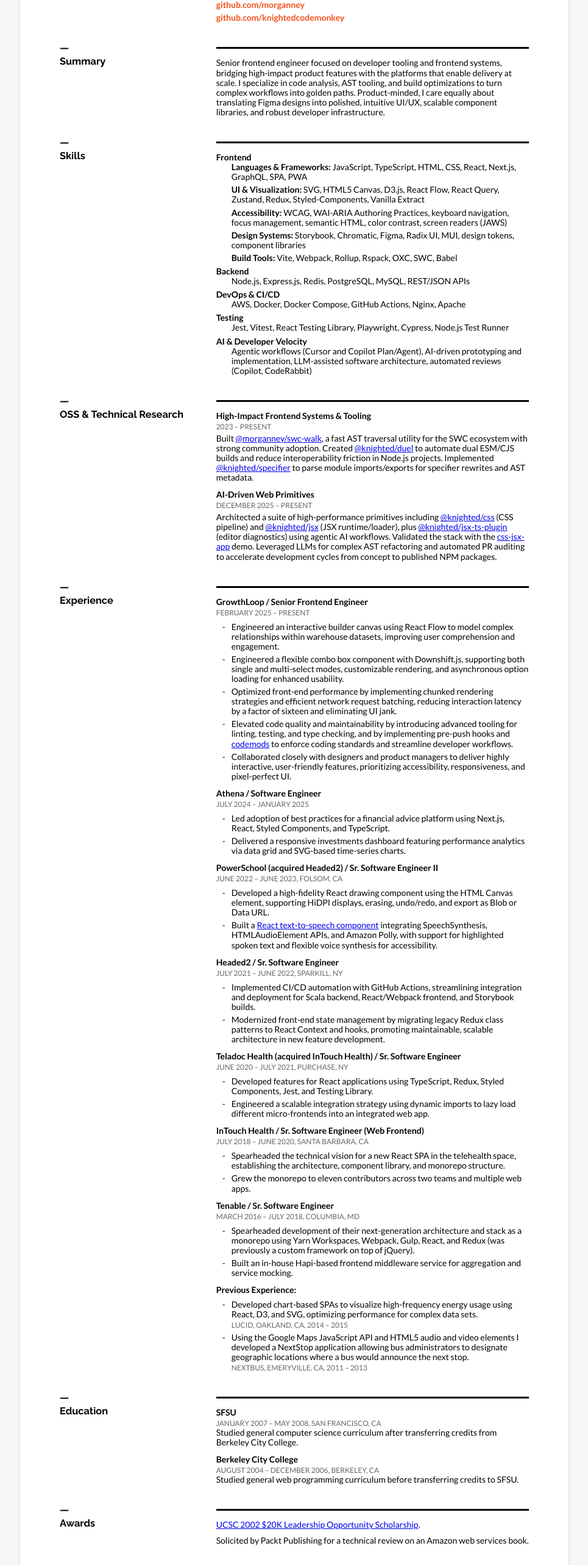
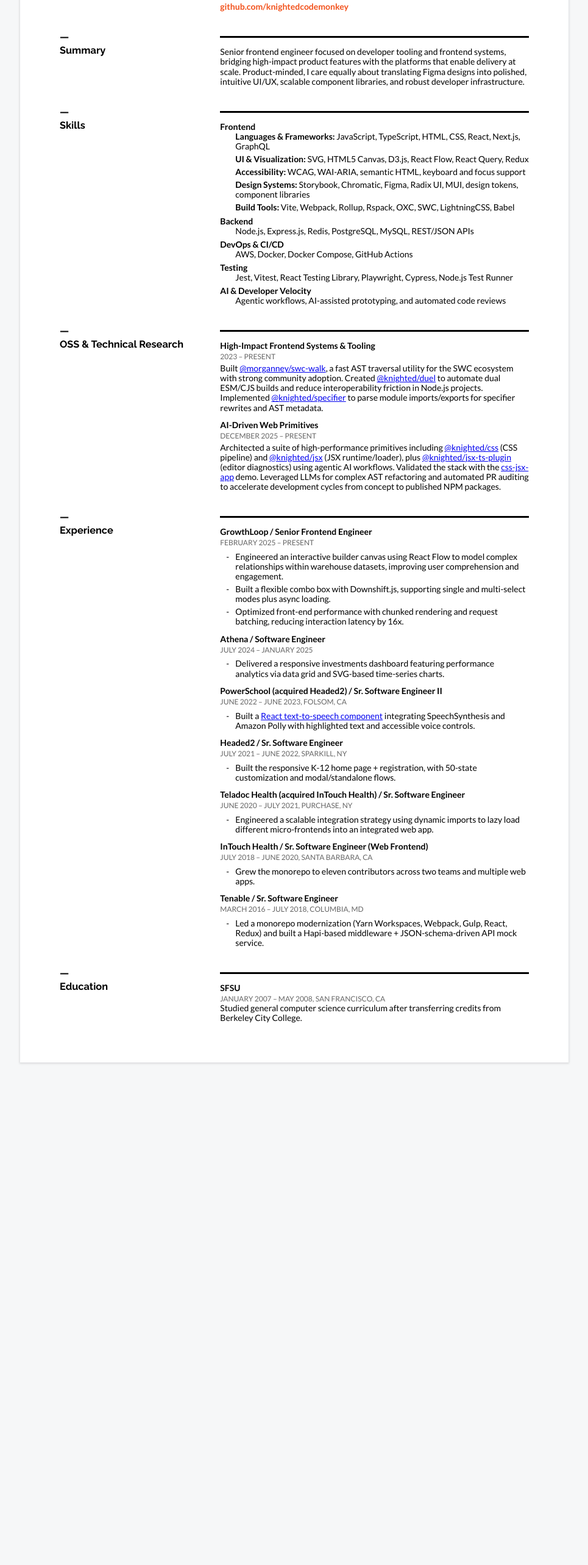
Before and after one commit to morganney/morgan.neys.info, a Next.js app: page /resume in a window 1280 px wide. Shown: the part 226-2792 px from the top of the page at 61% size, without its empty margins (157-1122 px from the left). After the commit the page ends 1983 px from the top, so only its background shows below. Built offline with nearby package versions, Linux system fonts and the light colour scheme.

Commit message:
refactor: shorten.

```diff
--- a/app/(professional)/globals.css
+++ b/app/(professional)/globals.css
@@ -103,6 +103,7 @@
   display: grid;
   grid-template-columns: 1fr 2fr;
   margin-bottom: 40px;
+  gap: 10px;
 }
 section:last-child {
   margin-bottom: 0;
@@ -228,12 +229,24 @@
 }
 
 @media print {
+  @page {
+    margin: 0.35in;
+  }
   a {
     color: #000;
     text-decoration: none;
   }
+  body {
+    background: #fff;
+    margin: 0;
+  }
   main {
     box-shadow: none;
+    margin: 0;
+    padding: 16px 12px;
+  }
+  section {
+    margin-bottom: 15px;
   }
   section:first-child ul a span:first-child {
     display: none;
--- a/app/(professional)/resume/page.js
+++ b/app/(professional)/resume/page.js
@@ -18,7 +18,6 @@
         <div>
           <h3>Morgan Ney</h3>
           <address>
-            <p>432 County Road 1236</p>
             <p>Quitman, TX 75783</p>
             <p>
               <a href="mailto:morganney@gmail.com">morganney@gmail.com</a>
@@ -51,10 +50,9 @@
         <p>
           Senior frontend engineer focused on developer tooling and frontend systems,
           bridging high-impact product features with the platforms that enable delivery at
-          scale. I specialize in code analysis, AST tooling, and build optimizations to
-          turn complex workflows into golden paths. Product-minded, I care equally about
-          translating Figma designs into polished, intuitive UI/UX, scalable component
-          libraries, and robust developer infrastructure.
+          scale. Product-minded, I care equally about translating Figma designs into
+          polished, intuitive UI/UX, scalable component libraries, and robust developer
+          infrastructure.
         </p>
       </section>
       <section>
@@ -65,16 +63,15 @@
             <ul>
               <li>
                 <strong>Languages & Frameworks:</strong> JavaScript, TypeScript, HTML,
-                CSS, React, Next.js, GraphQL, SPA, PWA
+                CSS, React, Next.js, GraphQL
               </li>
               <li>
                 <strong>UI & Visualization:</strong> SVG, HTML5 Canvas, D3.js, React Flow,
-                React Query, Zustand, Redux, Styled-Components, Vanilla Extract
+                React Query, Redux
               </li>
               <li>
-                <strong>Accessibility:</strong> WCAG, WAI-ARIA Authoring Practices,
-                keyboard navigation, focus management, semantic HTML, color contrast,
-                screen readers (JAWS)
+                <strong>Accessibility:</strong> WCAG, WAI-ARIA, semantic HTML, keyboard
+                and focus support
               </li>
               <li>
                 <strong>Design Systems:</strong> Storybook, Chromatic, Figma, Radix UI,
@@ -82,24 +79,20 @@
               </li>
               <li>
                 <strong>Build Tools:</strong> Vite, Webpack, Rollup, Rspack, OXC, SWC,
-                Babel
+                LightningCSS, Babel
               </li>
             </ul>
           </dd>
           <dt>Backend</dt>
           <dd>Node.js, Express.js, Redis, PostgreSQL, MySQL, REST/JSON APIs</dd>
           <dt>DevOps & CI/CD</dt>
-          <dd>AWS, Docker, Docker Compose, GitHub Actions, Nginx, Apache</dd>
+          <dd>AWS, Docker, Docker Compose, GitHub Actions</dd>
           <dt>Testing</dt>
           <dd>
             Jest, Vitest, React Testing Library, Playwright, Cypress, Node.js Test Runner
           </dd>
           <dt>AI &amp; Developer Velocity</dt>
-          <dd>
-            Agentic workflows (Cursor and Copilot Plan/Agent), AI-driven prototyping and
-            implementation, LLM-assisted software architecture, automated reviews
-            (Copilot, CodeRabbit)
-          </dd>
+          <dd>Agentic workflows, AI-assisted prototyping, and automated code reviews</dd>
         </dl>
       </section>
       <section>
@@ -169,31 +162,12 @@
                 engagement.
               </li>
               <li>
-                Engineered a flexible combo box component with Downshift.js, supporting
-                both single and multi-select modes, customizable rendering, and
-                asynchronous option loading for enhanced usability.
+                Built a flexible combo box with Downshift.js, supporting single and
+                multi-select modes plus async loading.
               </li>
               <li>
-                Optimized front-end performance by implementing chunked rendering
-                strategies and efficient network request batching, reducing interaction
-                latency by a factor of sixteen and eliminating UI jank.
-              </li>
-              <li>
-                Elevated code quality and maintainability by introducing advanced tooling
-                for linting, testing, and type checking, and by implementing pre-push
-                hooks and{' '}
-                <a
-                  target="_blank"
-                  href="https://github.com/knightedcodemonkey/display-name"
-                >
-                  codemods
-                </a>{' '}
-                to enforce coding standards and streamline developer workflows.
-              </li>
-              <li>
-                Collaborated closely with designers and product managers to deliver highly
-                interactive, user-friendly features, prioritizing accessibility,
-                responsiveness, and pixel-perfect UI.
+                Optimized front-end performance with chunked rendering and request
+                batching, reducing interaction latency by 16x.
               </li>
             </ul>
           </article>
@@ -201,10 +175,6 @@
             <h4>Athena / Software Engineer</h4>
             <h5>July 2024 &ndash; January 2025</h5>
             <ul>
-              <li>
-                Led adoption of best practices for a financial advice platform using
-                Next.js, React, Styled Components, and TypeScript.
-              </li>
               <li>
                 Delivered a responsive investments dashboard featuring performance
                 analytics via data grid and SVG-based time-series charts.
@@ -216,18 +186,12 @@
             <h5>June 2022 &ndash; June 2023, Folsom, CA</h5>
             <ul>
               <li>
-                Developed a high-fidelity React drawing component using the HTML Canvas
-                element, supporting HiDPI displays, erasing, undo/redo, and export as Blob
-                or Data URL.
-              </li>
-              <li>
                 Built a{' '}
                 <a target="_blank" href="https://github.com/morganney/tts-react">
                   React text-to-speech component
                 </a>{' '}
-                integrating SpeechSynthesis, HTMLAudioElement APIs, and Amazon Polly, with
-                support for highlighted spoken text and flexible voice synthesis for
-                accessibility.
+                integrating SpeechSynthesis and Amazon Polly with highlighted text and
+                accessible voice controls.
               </li>
             </ul>
           </article>
@@ -236,14 +200,8 @@
             <h5>July 2021 &ndash; June 2022, Sparkill, NY</h5>
             <ul>
               <li>
-                Implemented CI/CD automation with GitHub Actions, streamlining integration
-                and deployment for Scala backend, React/Webpack frontend, and Storybook
-                builds.
-              </li>
-              <li>
-                Modernized front-end state management by migrating legacy Redux class
-                patterns to React Context and hooks, promoting maintainable, scalable
-                architecture in new feature development.
+                Built the responsive K-12 home page + registration, with 50-state
+                customization and modal/standalone flows.
               </li>
             </ul>
           </article>
@@ -251,10 +209,6 @@
             <h4>Teladoc Health (acquired InTouch Health) / Sr. Software Engineer</h4>
             <h5>June 2020 &ndash; July 2021, Purchase, NY</h5>
             <ul>
-              <li>
-                Developed features for React applications using TypeScript, Redux, Styled
-                Components, Jest, and Testing Library.
-              </li>
               <li>
                 Engineered a scalable integration strategy using dynamic imports to lazy
                 load different micro-frontends into an integrated web app.
@@ -266,11 +220,6 @@
             <h5>July 2018 &ndash; June 2020, Santa Barbara, CA</h5>
             <ul>
               <li>
-                Spearheaded the technical vision for a new React SPA in the telehealth
-                space, establishing the architecture, component library, and monorepo
-                structure.
-              </li>
-              <li>
                 Grew the monorepo to eleven contributors across two teams and multiple web
                 apps.
               </li>
@@ -281,33 +230,9 @@
             <h5>March 2016 &ndash; July 2018, Columbia, MD</h5>
             <ul>
               <li>
-                Spearheaded development of their next-generation architecture and stack as
-                a monorepo using Yarn Workspaces, Webpack, Gulp, React, and Redux (was
-                previously a custom framework on top of jQuery).
-              </li>
-              <li>
-                Built an in-house Hapi-based frontend middleware service for aggregation
-                and service mocking.
-              </li>
-            </ul>
-          </article>
-          <article>
-            <h4>Previous Experience:</h4>
-            <ul>
-              <li>
-                <p>
-                  Developed chart-based SPAs to visualize high-frequency energy usage
-                  using React, D3, and SVG, optimizing performance for complex data sets.
-                </p>
-                <h5>Lucid, Oakland, CA, 2014 &ndash; 2015</h5>
-              </li>
-              <li>
-                <p>
-                  Using the Google Maps JavaScript API and HTML5 audio and video elements
-                  I developed a NextStop application allowing bus administrators to
-                  designate geographic locations where a bus would announce the next stop.
-                </p>
-                <h5>NextBus, Emeryville, CA, 2011 &ndash; 2013</h5>
+                Led a monorepo modernization (Yarn Workspaces, Webpack, Gulp, React,
+                Redux) and built a Hapi-based middleware + JSON-schema-driven API mock
+                service.
               </li>
             </ul>
           </article>
@@ -324,29 +249,6 @@
               Berkeley City College.
             </p>
           </article>
-          <article>
-            <h4>Berkeley City College</h4>
-            <h5>August 2004 &ndash; December 2006, Berkeley, CA</h5>
-            <p>
-              Studied general web programming curriculum before transferring credits to
-              SFSU.
-            </p>
-          </article>
-        </div>
-      </section>
-      <section>
-        <h3>Awards</h3>
-        <div>
-          <p>
-            <a target="_blank" href="https://news.ucsc.edu/2002/05/133.html">
-              UCSC 2002 $20K Leadership Opportunity Scholarship
-            </a>
-            .
-          </p>
-          <p>
-            Solicited by Packt Publishing for a technical review on an Amazon web services
-            book.
-          </p>
         </div>
       </section>
     </>
```
